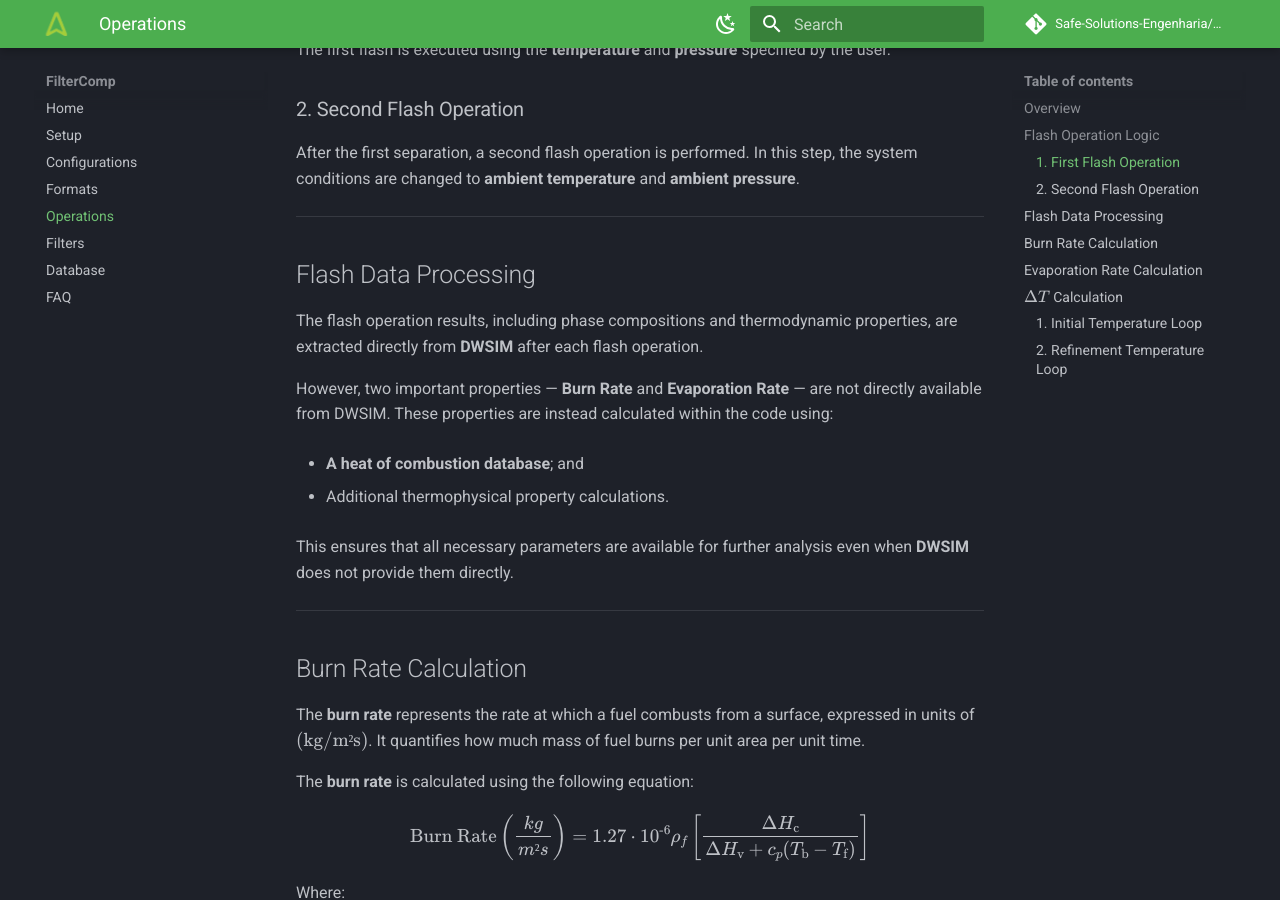
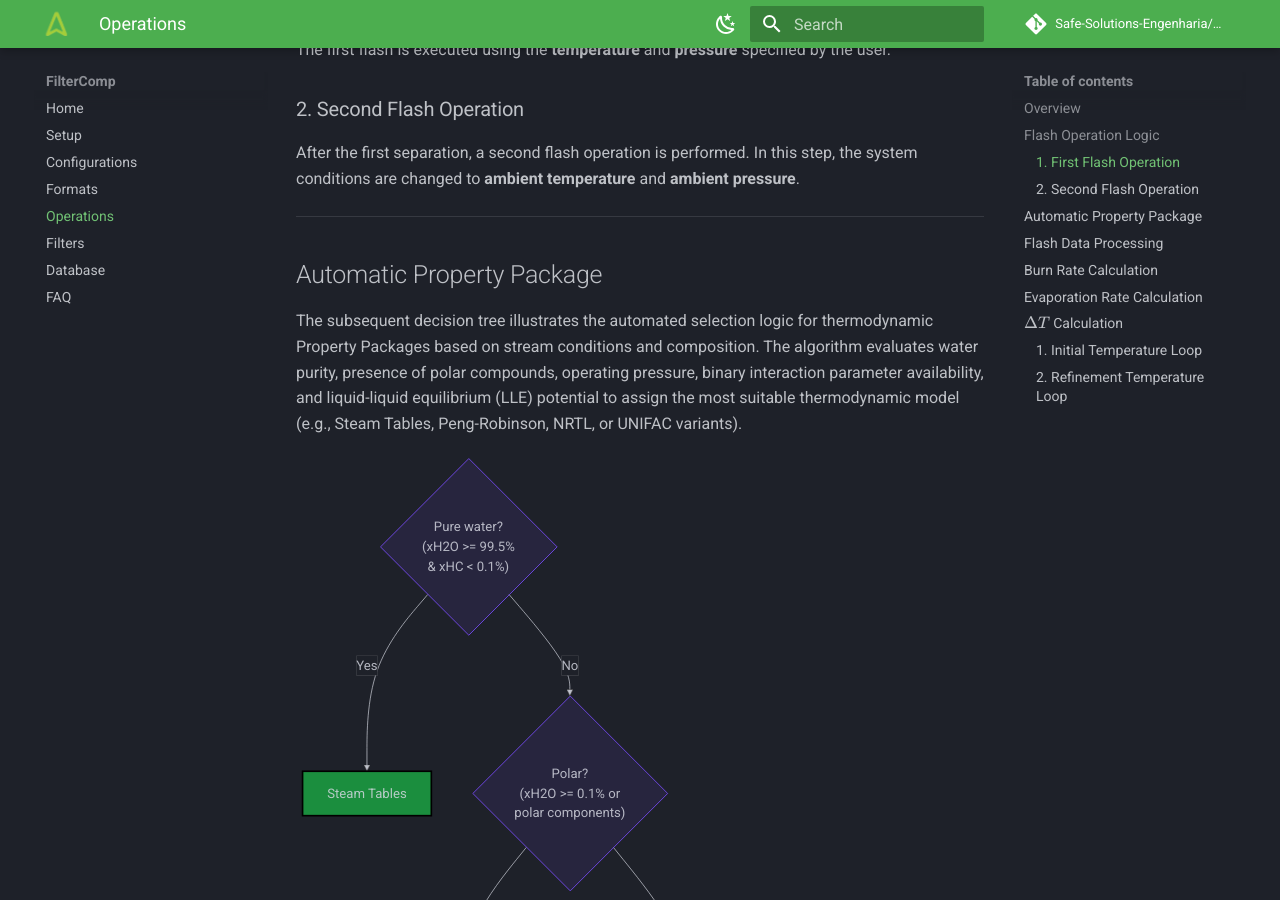
Before and after one commit to Safe-Solutions-Engenharia/filtercomp, an MkDocs documentation site: the page built from doc/docs/operations.md, in a window 1280 px wide and 900 px high, scrolled down 763 px. Built offline with MkDocs 1.6.1 and Material for MkDocs 9.7.7, drawn with Linux system fonts in a browser that asks for light colours; some web fonts are replaced; comment, search, counter and statistics services are not loaded.

Commit message:
Docs: include automatic package property

````diff
--- a/doc/docs/operations.md
+++ b/doc/docs/operations.md
@@ -21,6 +21,41 @@ The first flash is executed using the **temperature** and **pressure** specified
 
 After the first separation, a second flash operation is performed.
 In this step, the system conditions are changed to **ambient temperature** and **ambient pressure**.
+
+---
+
+## Automatic Property Package
+
+The subsequent decision tree illustrates the automated selection logic for thermodynamic Property Packages based on stream conditions and composition. The algorithm evaluates water purity, presence of polar compounds, operating pressure, binary interaction parameter availability, and liquid-liquid equilibrium (LLE) potential to assign the most suitable thermodynamic model (e.g., Steam Tables, Peng-Robinson, NRTL, or UNIFAC variants).
+
+<div style="text-align: center;">
+```mermaid
+  flowchart TD
+    A{"Pure water?<br>(xH2O >= 99.5%<br>& xHC < 0.1%)"}
+
+    A -->|Yes| B[Steam Tables]
+    A -->|No| C{"Polar?<br>(xH2O >= 0.1% or<br>polar components)"}
+
+    C -->|No| D["* Peng-Robinson<br>* Soave-Redlich-Kwong<br>* Lee-Kesler-Plocker"]
+    C -->|Yes| E{"Pressure > 10 bar"}
+
+    E -->|Yes| F["* Peng-Robinson-Stryjek-Vera 2"]
+    E -->|No| G{"Has parameters?"}
+
+    G -->|Yes| H["* NRTL<br>* UNIQUAC"]
+    G -->|No| I{"LLE?"}
+
+    I -->|Yes| J["* UNIFACLL"]
+    I -->|No| K["* UNIFAC"]
+
+    style B fill:#1b8e3e,stroke:#000,stroke-width:2px,color:#fff
+    style D fill:#1b8e3e,stroke:#000,stroke-width:2px,color:#fff
+    style F fill:#1b8e3e,stroke:#000,stroke-width:2px,color:#fff
+    style H fill:#1b8e3e,stroke:#000,stroke-width:2px,color:#fff
+    style J fill:#1b8e3e,stroke:#000,stroke-width:2px,color:#fff
+    style K fill:#1b8e3e,stroke:#000,stroke-width:2px,color:#fff
+```
+</div>
 
 ---
 
````
Also changed, not shown: doc/docs/configuration.md (+23 -0 lines), doc/docs/error_handle.md (+1 -1 lines).
